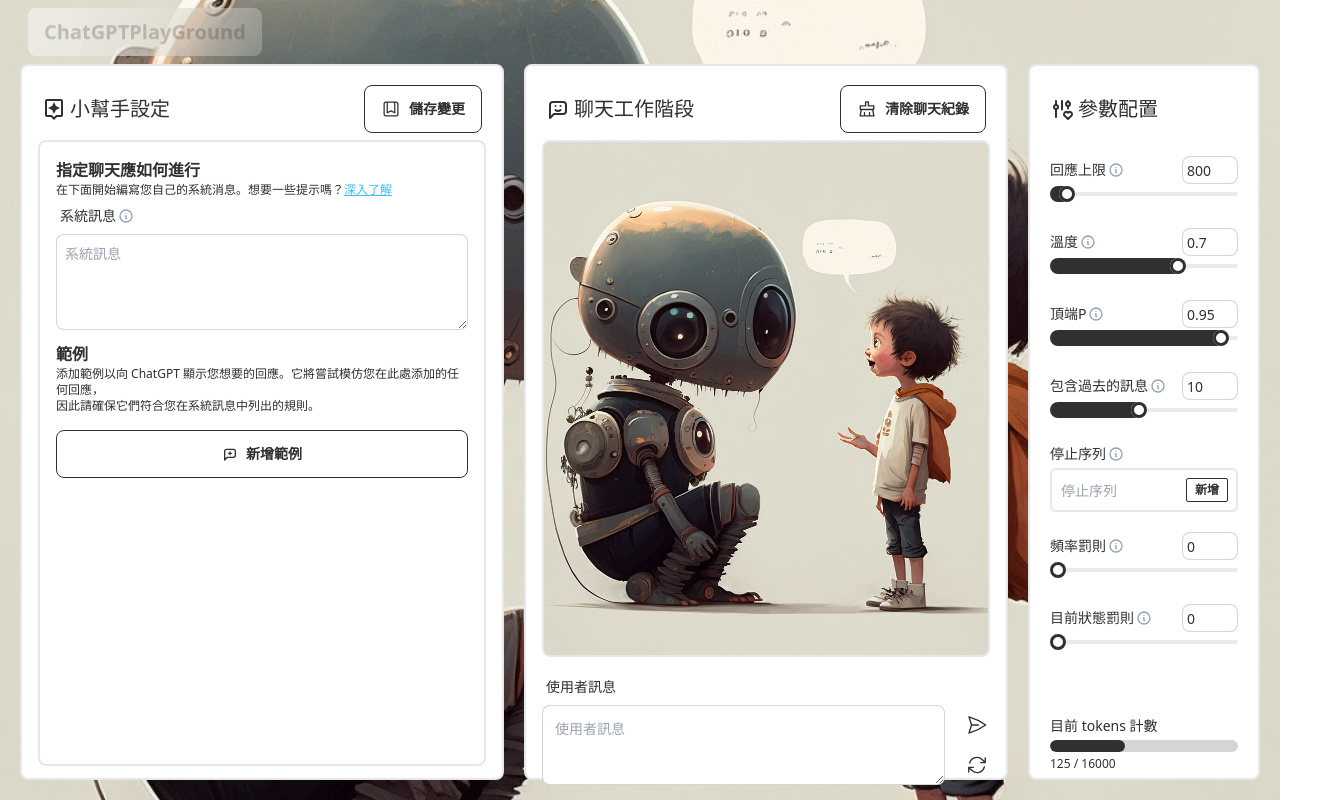
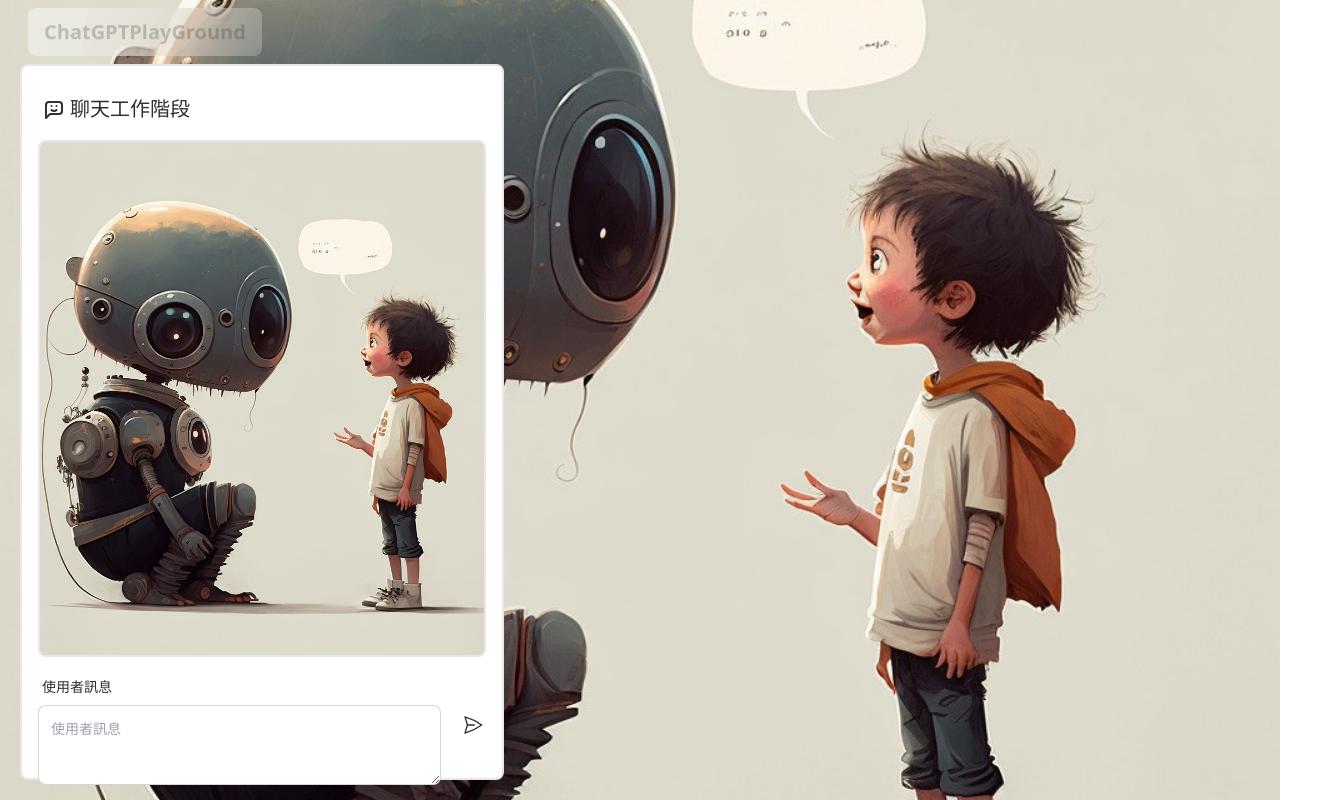
Before and after one commit to wuret-ncu/NLP-Playground-Frontend, a React (Create React App) app: page / in a window 1280 px wide. Shown: the whole page, 1317 px wide, since content can reach past the window. Built offline with nearby package versions, Linux system fonts and the light colour scheme.

Commit message:
chatRoom

```diff
--- a/src/App.js
+++ b/src/App.js
@@ -1,7 +1,7 @@
 import { ContextProvider } from './contexts/context.js';
-import System from './components/system.js';
+// import System from './components/system.js';
 import Chat from './components/chat.js';
-import Config from './components/config.js';
+// import Config from './components/config.js';
 import chatimage from './images/bg-chat.jpg';
 import './App.css';
 
@@ -22,15 +22,15 @@ function App() {
           </p>
         </div>
         <div className='grid grid-cols-5 gap-x-5 mb-5'>
-          <div className='grid col-span-2 p-4 border-solid border-2 rounded-lg bg-white'>
+          {/* <div className='grid col-span-2 p-4 border-solid border-2 rounded-lg bg-white'>
             <System />
-          </div>
+          </div> */}
           <div className='grid col-span-2 p-4 border-solid border-2 rounded-lg bg-white'>
             <Chat />
           </div>
-          <div className='grid col-span-1 p-4 border-solid border-2 rounded-lg bg-white'>
+          {/* <div className='grid col-span-1 p-4 border-solid border-2 rounded-lg bg-white'>
             <Config />
-          </div>
+          </div> */}
         </div>
       </div>
     </ContextProvider>
--- a/src/components/chat.js
+++ b/src/components/chat.js
@@ -1,7 +1,8 @@
+/* eslint-disable no-unused-vars */
 import { PaperAirplaneIcon, ArrowPathIcon } from '@heroicons/react/24/outline';
 import { TbMessageChatbot } from 'react-icons/tb';
 import { AiOutlineClear } from 'react-icons/ai';
-import { PiRobot, PiUser} from 'react-icons/pi';
+import { PiRobot, PiUser } from 'react-icons/pi';
 import chatimage2 from '../images/bg-chat2.jpg';
 import { useEffect, useState } from 'react';
 import { useContext } from 'react';
@@ -12,7 +13,7 @@ export default function Chat() {
   const { parameters } = useContext(Context);
   const { chatlog, setChatlog } = useContext(Context);
   const { systemlog } = useContext(Context);
-  const {messagelog, setMessagelog} = useContext(Context);
+  const { messagelog, setMessagelog } = useContext(Context);
   const [message, setMessage] = useState('');
   const [reset, setReset] = useState(false);
 
@@ -61,12 +62,12 @@ export default function Chat() {
     setMessage(usermessage);
     setReset(true);
   };
-  useEffect(()=>{
+  useEffect(() => {
     if (reset == true) {
       updateChatLog(message);
       setReset(false);
     }
-  }, [reset] );
+  }, [reset]);
 
   return (
     <div className='grid grid-rows-2-19-4 h-85vh gap-1'>
@@ -75,10 +76,10 @@ export default function Chat() {
           <TbMessageChatbot className='h-6 w-6 mx-1' />
           <p className='text-xl'>聊天工作階段</p>
         </div>
-        <button className='btn btn-outline mx-1' onClick={resetChatRoom}>
+        {/* <button className='btn btn-outline mx-1' onClick={resetChatRoom}>
           <AiOutlineClear className='h-5 w-5' />
           清除聊天紀錄
-        </button>
+        </button> */}
       </div>
       <div
         className='card form-control overflow-auto border-2 p-4 rounded-lg'
@@ -101,7 +102,7 @@ export default function Chat() {
                 </div> */}
                   <div className='chat-bubble bg-white text-sm items-center'>{message.content}</div>
                 </div>
-            </li>):null
+              </li>) : null
           ))}
         </ul>
       </div>
@@ -119,7 +120,7 @@ export default function Chat() {
           />
           <div className='grid grid-rows-2 items-center'>
             <PaperAirplaneIcon className='btn btn-ghost btn-xs hover:bg-inherit hover:fill-black' onClick={() => updateChatLog(message)}></PaperAirplaneIcon>
-            <ArrowPathIcon className='btn btn-ghost btn-xs hover:bg-inherit hover:stroke-2' onClick={popChatLog}></ArrowPathIcon>
+            {/* <ArrowPathIcon className='btn btn-ghost btn-xs hover:bg-inherit hover:stroke-2' onClick={popChatLog}></ArrowPathIcon> */}
           </div>
         </div>
       </div>
```
Lines whose indentation alone changed are shown as unchanged.
